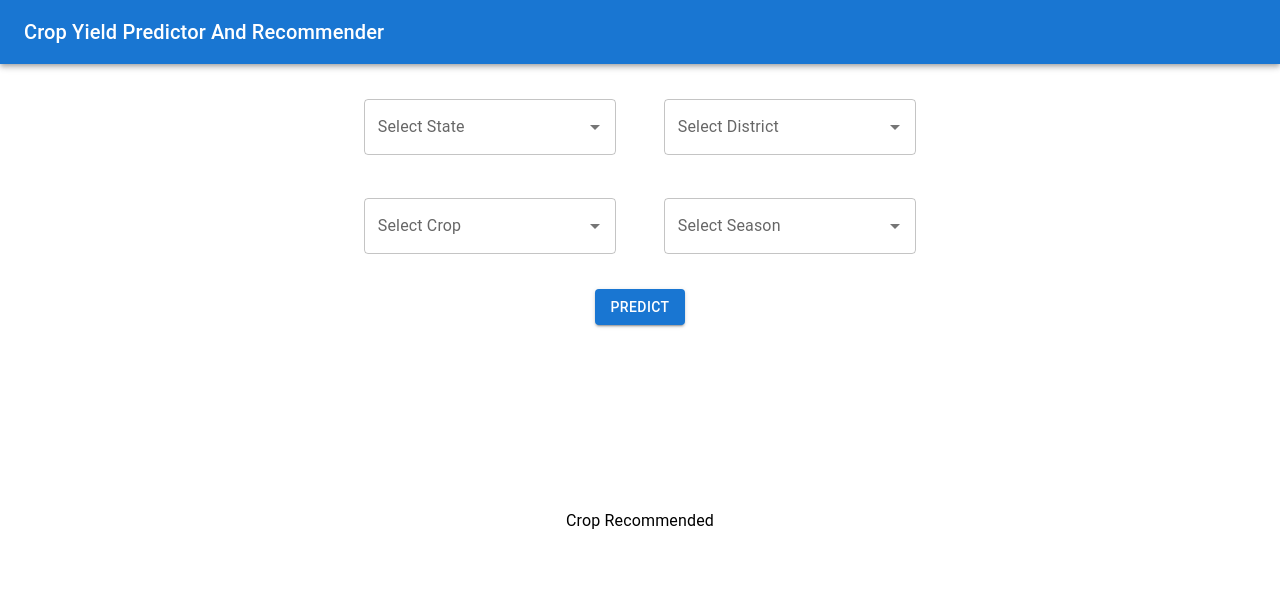
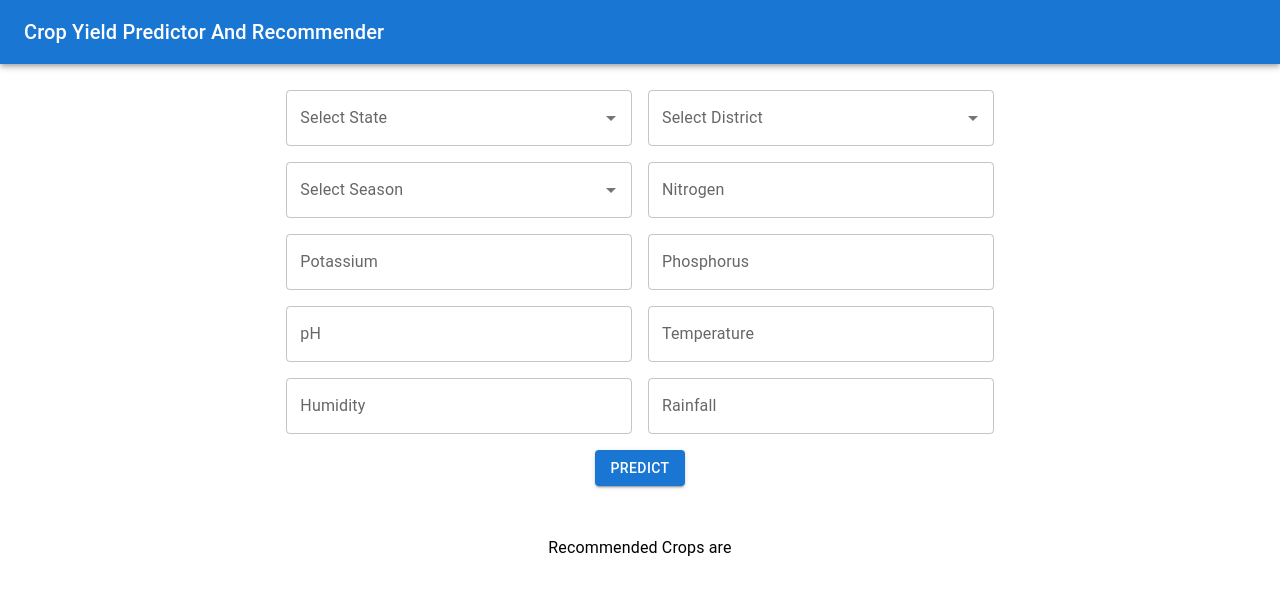
Before and after one commit to sagarraskar/crop_yield_prediction_and_recommendation, a React (Create React App) app in the folder frontend/: page /recommend in a window 1280 px wide. Shown: the top 592 px of the page. Built offline with nearby package versions, Linux system fonts and the light colour scheme.

Commit message:
modified frontend and added models

```diff
--- a/frontend/src/components/CropSelect.js
+++ b/frontend/src/components/CropSelect.js
@@ -9,7 +9,7 @@ export default function StateSelect({ crop, setCrop }) {
     <Autocomplete
       id="crops-autocomplete"
       options={crops}
-      sx={{ width: 300 }}
+      sx={{ width: '100%'}}
       renderInput={(params) => <TextField {...params} label="Select Crop" />}
       value={crop || null}
       onChange={(event, value) => setCrop(value)}
--- a/frontend/src/components/DistrictSelect.js
+++ b/frontend/src/components/DistrictSelect.js
@@ -9,7 +9,7 @@ export default function StateSelect({ state, district, setDistrict }) {
     <Autocomplete
       id="districts-autocomplete"
       options={state? (state in districts) ? districts[state]:['']: ['']}
-      sx={{ width: 300 }}
+      sx={{ width: '100%' }}
       renderInput={(params) => <TextField {...params} label="Select District" />}
       value={district || null}
       onChange={(event, value) => setDistrict(value)}
--- a/frontend/src/components/Recommend.js
+++ b/frontend/src/components/Recommend.js
@@ -4,7 +4,7 @@ import StateSelect from './StateSelect';
 import DistrictSelect from './DistrictSelect';
 import CropSelect from './CropSelect';
 import SeasonSelect from './SeasonSelect';
-import { Box, Container, Typography, Button } from '@mui/material';
+import { Box, Container, Typography, Button, TextField, Grid } from '@mui/material';
 
 function Predict() {
     const [state, setState] = React.useState(null);
@@ -15,11 +15,11 @@ function Predict() {
 
     return (
         <div>
-            <Container style={{ height: "90vh" }} maxWidth='md'>
+            {/* <Container style={{ height: "90vh" }} maxWidth='md'>
                 <Box
                     component="form"
                     sx={{
-                        '& .MuiTextField-root': { m: 1, width: '25ch' },
+                        '& .MuiTextField-root': { m: 1, width: '300' },
                     }}
                     noValidate
                     autoComplete="off"
@@ -28,27 +28,144 @@ function Predict() {
                     textAlign='center'
                     justifyContent='space-evenly'
                     alignItems='center'
-                    style={{height:'40%'}}
+                    style={{ height: '40%', marginTop: '10%' }}
                 >
                     <div>
                         <StateSelect state={state} setState={setState}/>
-                        <DistrictSelect state={state} district={district} setDistrict={setDistrict}/>
+                        <DistrictSelect state={state} district={district} setDistrict={setDistrict} />
+                        <CropSelect crop={crop} setCrop={setCrop} />
+                        <SeasonSelect season={season} setSeason={setSeason} />
                     </div>
-                    <div>
-                        <CropSelect crop={crop} setCrop={setCrop}/>
-                        <SeasonSelect season={season} setSeason={setSeason}/>
+                    <div style={{width: '80%'}}>
+                        <TextField
+                            id="N"
+                            label="Nitrogen"
+                            type="number"
+                            variant="outlined"
+                            fullWidth
+                            style={{ display: 'inline-block' }}
+                        />
+                        <TextField
+                            id="N"
+                            label="Phosphorus"
+                            type="number"
+                            variant="outlined"
+                            fullWidth
+                            style={{ display: 'inline-block' }}
+
+                        />
+                        <TextField
+                            id="N"
+                            label="Potassium"
+                            type="number"
+                            fullWidth
+                            variant="outlined"
+                            style={{ display: 'inline-block' }}
+                        />
                     </div>
-
                     <Button variant="contained" >
                         Predict
                     </Button>
                 </Box>
-                <div style={{height: '40%', display: 'flex', flexDirection:'column', justifyContent:'center'}}>
-                    <Typography textAlign='center' style={{marginTop:50}}>
+                <div style={{ height: '40%', display: 'flex', flexDirection: 'column', justifyContent: 'center' }}>
+                    <Typography textAlign='center' style={{ marginTop: 50 }}>
                         Crop Recommended
                     </Typography>
                 </div>
+            </Container> */}
+            <Container style={{ height: "90vh", marginTop: '2%' }} maxWidth='md'>
+                <Grid container justifyContent="center" alignItems="center" spacing={2}>
+                    <Grid container item xs={12} sm={5} justifyContent='center' >
+                        <StateSelect />
+                    </Grid>
+                    <Grid container item xs={12} sm={5} justifyContent="center">
+                        <DistrictSelect />
+                    </Grid>
+                    <Grid container item xs={12} sm={5} justifyContent="center">
+                        <SeasonSelect />
+                    </Grid>
+                    <Grid container item xs={12} sm={5} justifyContent="center">
+                        <TextField
+                            id="N"
+                            label="Nitrogen"
+                            type="number"
+                            variant="outlined"
+                            style={{ width: '100%' }}
+                        />
+                    </Grid>
+                    <Grid container item xs={12} sm={5} justifyContent="center">
+                        <TextField
+                            id="K"
+                            label="Potassium"
+                            type="number"
+                            fullWidth
+                            variant="outlined"
+                            style={{ width: '100%' }}
+                        />
+                    </Grid>
+                    <Grid container item xs={12} sm={5} justifyContent="center">
+                        <TextField
+                            id="P"
+                            label="Phosphorus"
+                            type="number"
+                            variant="outlined"
+                            style={{ width: '100%' }}
+                        />
+                    </Grid>
+                    <Grid container item xs={12} sm={5} justifyContent="center">
+                        <TextField
+                            id="ph"
+                            label="pH"
+                            type="number"
+                            fullWidth
+                            variant="outlined"
+                            style={{ width: '100%' }}
+                        />
+                    </Grid>
+                    <Grid container item xs={12} sm={5} justifyContent="center">
+                        <TextField
+                            id="temperature"
+                            label="Temperature"
+                            type="number"
+                            variant="outlined"
+                            style={{ width: '100%' }}
+                        />
+                    </Grid>
+                    <Grid container item xs={12} sm={5} justifyContent="center">
+                        <TextField
+                            id="humidity"
+                            label="Humidity"
+                            type="number"
+                            fullWidth
+                            variant="outlined"
+                            style={{ width: '100%' }}
+                        />
+                    </Grid>
+                    <Grid container item xs={12} sm={5} justifyContent="center">
+                        <TextField
+                            id="rainfall"
+                            label="Rainfall"
+                            type="number"
+                            fullWidth
+                            variant="outlined"
+                            style={{ width: '100%' }}
+                        />
+                    </Grid>
+                    <Grid container item xs={12} sm={5} justifyContent="center">
+                        <Button variant="contained" >
+                            Predict
+                        </Button>
+                    </Grid>
+                </Grid>
+                <Grid container justifyContent="center" alignItems="center" spacing={2}>
+                    <Grid item>
+                        <Typography textAlign='center' style={{ marginTop: 50 }}>
+                            Recommended Crops are
+                        </Typography>
+                    </Grid>
+                </Grid>
             </Container>
+
         </div>
     )
 }
--- a/frontend/src/components/SeasonSelect.js
+++ b/frontend/src/components/SeasonSelect.js
@@ -9,7 +9,7 @@ export default function StateSelect({ season, setSeason }) {
     <Autocomplete
       id="seasons-autocomplete"
       options={seasons}
-      sx={{ width: 300 }}
+      sx={{ width: '100%'}}
       renderInput={(params) => <TextField {...params} label="Select Season" />}
       value={season || null}
       onChange={(event, value) => setSeason(value)}
--- a/frontend/src/components/StateSelect.js
+++ b/frontend/src/components/StateSelect.js
@@ -10,7 +10,7 @@ export default function StateSelect({ state, setState }) {
     <Autocomplete
       id="states-autocomplete"
       options={states}
-      sx={{ width: 300 }}
+      sx={{ width: '100%'}}
       renderInput={(params) => <TextField {...params} label="Select State" />}
       value={state || null}
       onChange={(event, value) => setState(value)}
--- /dev/null
+++ b/frontend/src/shared/baseUrl.js
@@ -0,0 +1 @@
+export const baseUrl = 'http://localhost:3001'
```
Also changed, not shown: frontend/src/components/Predict.js (+36 -32 lines), 2 other files (tests, documents, lock files or other folders).
